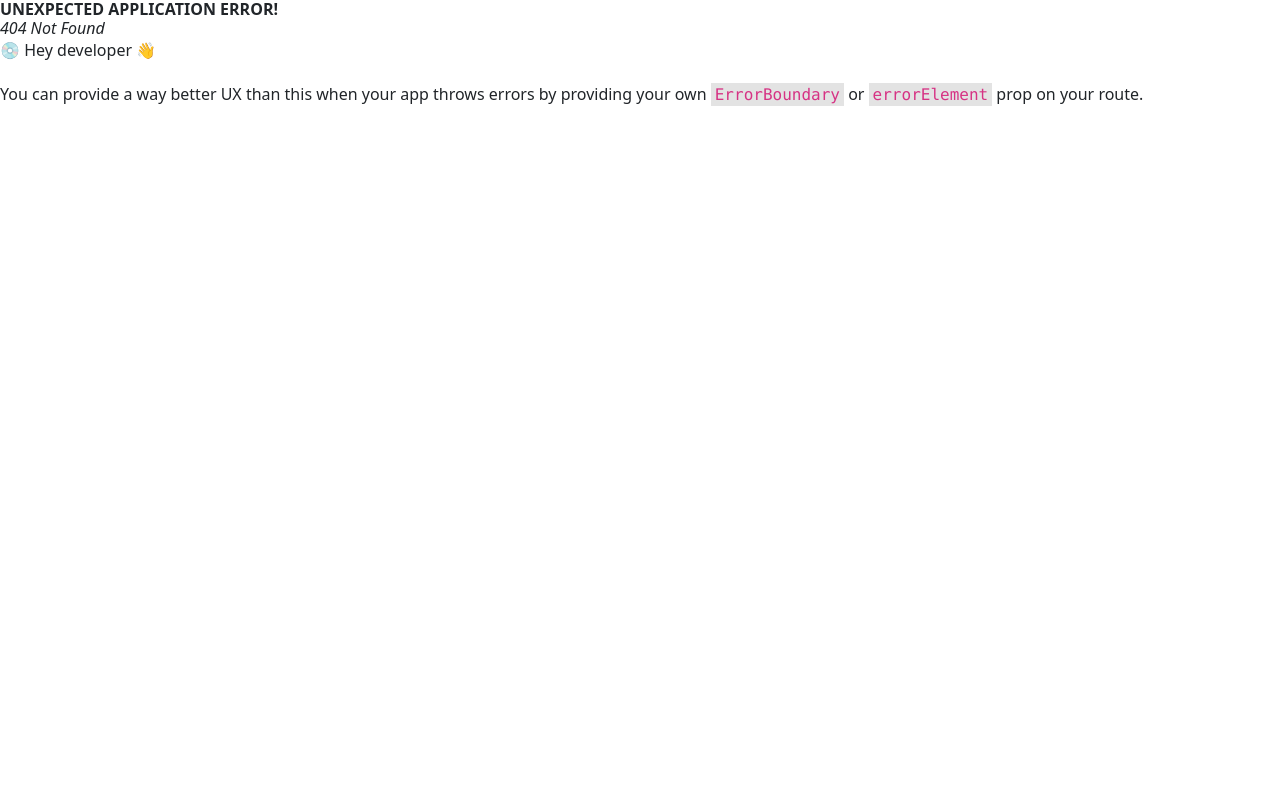
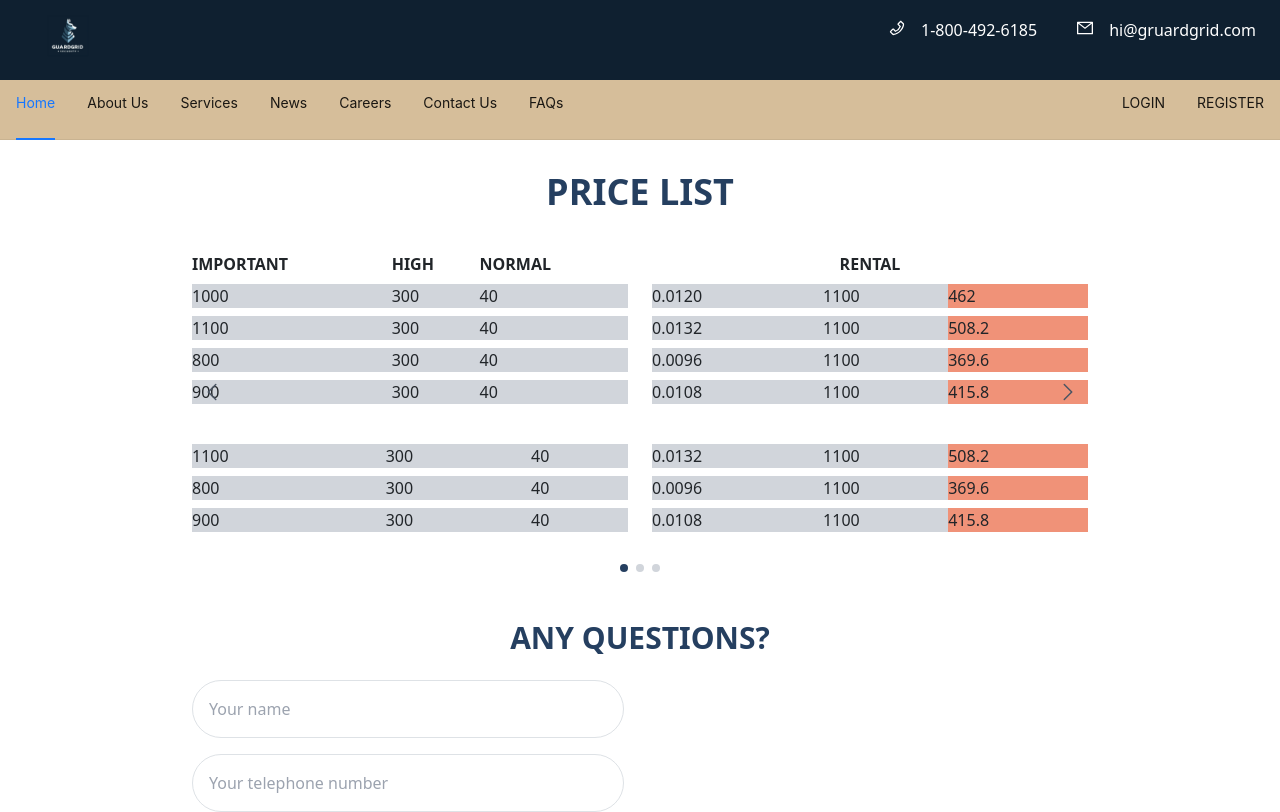
Before and after one commit to MockprojectGr3/MockProject_072024_Gr3_FE, a React (Vite) app: page /price-list in a window 1280 px wide. Before the commit this address had no page. Shown: the top 812 px of the page. Built offline with nearby package versions, Linux system fonts and the light colour scheme.

Commit message:
feat/price-list_HTNgan

```diff
--- a/package.json
+++ b/package.json
@@ -16,14 +16,15 @@
   "dependencies": {
     "@ant-design/icons": "^5.3.7",
     "@fortawesome/fontawesome-free": "6.6.0",
+    "@heroicons/react": "^2.1.5",
     "antd": "5.19.0",
     "autoprefixer": "10.4.20",
     "axios": "^1.6.8",
     "bootstrap": "5.0.1",
     "cors": "2.8.5",
     "exact": "^1.0.1",
-    "react": "18.3.1",
-    "react-dom": "18.3.1",
+    "react": "^18.3.1",
+    "react-dom": "^18.3.1",
     "react-router-dom": "6.24.0",
     "tailwindcss": "3.4.4"
   },
--- /dev/null
+++ b/src/component_page/page/price_list.jsx
@@ -0,0 +1,157 @@
+import React, { useState } from 'react';
+import { ChevronLeftIcon, ChevronRightIcon } from '@heroicons/react/24/solid';
+
+const PriceList = () => {
+  const [currentSlide, setCurrentSlide] = useState(0);
+  const totalSlides = 3;
+
+  const nextSlide = () => {
+    setCurrentSlide((prev) => (prev + 1) % totalSlides);
+  };
+
+  const prevSlide = () => {
+    setCurrentSlide((prev) => (prev - 1 + totalSlides) % totalSlides);
+  };
+
+  const priceData = [
+    [
+      { important: 1000, high: 300, normal: 40, rental: 0.012, rentalPrice: 1100, total: 462 },
+      { important: 1100, high: 300, normal: 40, rental: 0.0132, rentalPrice: 1100, total: 508.2 },
+      { important: 800, high: 300, normal: 40, rental: 0.0096, rentalPrice: 1100, total: 369.6 },
+      { important: 900, high: 300, normal: 40, rental: 0.0108, rentalPrice: 1100, total: 415.8 },
+      { important: 1000, high: 300, normal: 40, rental: 0.012, rentalPrice: 1100, total: 462 },
+      { important: 1100, high: 300, normal: 40, rental: 0.0132, rentalPrice: 1100, total: 508.2 },
+      { important: 800, high: 300, normal: 40, rental: 0.0096, rentalPrice: 1100, total: 369.6 },
+    ],
+    [
+      { important: 3000, high: 400, normal: 20, rental: 0.024, rentalPrice: 1000, total: 840 },
+      { important: 4000, high: 300, normal: 20, rental: 0.024, rentalPrice: 1000, total: 840 },
+      { important: 4000, high: 400, normal: 20, rental: 0.032, rentalPrice: 1000, total: 1120 },
+      { important: 900, high: 300, normal: 40, rental: 0.0108, rentalPrice: 1100, total: 415.8 },
+      { important: 3000, high: 400, normal: 20, rental: 0.024, rentalPrice: 1000, total: 840 },
+      { important: 4000, high: 300, normal: 20, rental: 0.024, rentalPrice: 1000, total: 840 },
+      { important: 4000, high: 400, normal: 20, rental: 0.032, rentalPrice: 1000, total: 1120 },
+    ],
+    [
+      { important: 3000, high: 400, normal: 20, rental: 0.024, rentalPrice: 1000, total: 840 },
+      { important: 4000, high: 300, normal: 20, rental: 0.024, rentalPrice: 1000, total: 840 },
+      { important: 4000, high: 400, normal: 20, rental: 0.032, rentalPrice: 1000, total: 1120 },
+      { important: 900, high: 300, normal: 40, rental: 0.0108, rentalPrice: 1100, total: 415.8 },
+      { important: 3000, high: 400, normal: 20, rental: 0.024, rentalPrice: 1000, total: 840 },
+      { important: 4000, high: 300, normal: 20, rental: 0.024, rentalPrice: 1000, total: 840 },
+      { important: 4000, high: 400, normal: 20, rental: 0.032, rentalPrice: 1000, total: 1120 },
+    ]
+  ];
+
+  const renderPriceTable = (data, showHeader, showUSD, rowIndexStart, rowIndexEnd) => (
+    <table className="w-full border-separate" style={{ borderSpacing: '0 8px' }}>
+      {showHeader && (
+        <thead>
+          <tr className="text-left">
+            <th className="font-semibold">IMPORTANT</th>
+            <th className="font-semibold">HIGH</th>
+            <th className="font-semibold">NORMAL</th>
+          </tr>
+        </thead>
+      )}
+      <tbody>
+        {data.slice(rowIndexStart, rowIndexEnd).map((price, index) => (
+          <tr key={index} className='bg-gray-300'>
+            <td>{price.important}</td>
+            <td>{price.high}</td>
+            <td>{price.normal}</td>
+          </tr>
+        ))}
+      </tbody>
+    </table>
+  );
+
+  const renderRentalTable = (data, showHeader, rowIndexStart, rowIndexEnd) => (
+    <table className="w-full border-separate" style={{ borderSpacing: '0 8px' }}>
+      {showHeader && (
+        <thead>
+          <tr className="text-center">
+            <th className="font-semibold" colSpan="3">RENTAL</th>
+          </tr>
+        </thead>
+      )}
+      <tbody>
+        {data.slice(rowIndexStart, rowIndexEnd).map((price, index) => (
+          <tr key={index} className='bg-gray-300'>
+            <td>{price.rental.toFixed(4)}</td>
+            <td>{price.rentalPrice}</td>
+            <td className="bg-[#F09278]">{price.total}</td>
+          </tr>
+        ))}
+      </tbody>
+    </table>
+  );
+
+  return (
+    <div className="p-8 font-sans">
+      <h1 className="text-4xl font-bold mb-8 text-center text-[#253F60]">PRICE LIST</h1>
+
+      <div className="relative">
+        <button onClick={prevSlide} className="ml-12 absolute left-6 top-1/2 transform -translate-y-1/2 z-10 px-12">
+          <ChevronLeftIcon className="ml-12 h-6 w-6 text-gray-600" />
+        </button>
+
+        <div className="max-w-4xl mx-auto overflow-hidden">
+          <div className="flex transition-transform duration-300 ease-in-out" style={{ transform: `translateX(-${currentSlide * 100}%)` }}>
+            {priceData.map((data, index) => (
+              <div key={index} className="w-full flex-shrink-0 grid grid-cols-2 gap-4">
+                <div>
+                  {renderPriceTable(data, true, true, 0, 4)}
+                  <div className="mt-4">
+                    {renderPriceTable(data, false, false, 1, 4)}
+                  </div>
+                </div>
+                <div>
+                  {renderRentalTable(data, true, 0, 4)}
+                  <div className="mt-4">
+                    {renderRentalTable(data, false, 1, 4)}
+                  </div>
+                </div>
+              </div>
+            ))}
+          </div>
+        </div>
+
+        <button onClick={nextSlide} className="mr-12 absolute right-6 top-1/2 transform -translate-y-1/2 z-10 px-12">
+          <ChevronRightIcon className="mr-12 h-6 w-6 text-gray-600" />
+        </button>
+      </div>
+
+      <div className="flex justify-center mt-4">
+        {priceData.map((_, index) => (
+          <div
+            key={index}
+            className={`h-2 w-2 mx-1 rounded-full ${currentSlide === index ? 'bg-[#253F60]' : 'bg-gray-300'}`}
+          />
+        ))}
+      </div>
+
+      <div className="max-w-4xl mx-auto ">
+      <h2 className="text-3xl font-bold mt-12 mb-6 text-center text-[#253F60]">ANY QUESTIONS?</h2>
+
+      <div className="flex flex-col md:flex-row">
+        <form className="space-y-4 flex-1">
+          <input type="text" placeholder="Your name" className="w-full p-3 border border-[#728BAD] rounded-full" />
+          <input type="tel" placeholder="Your telephone number" className="w-full p-3 border border-[#728BAD] rounded-full" />
+          <textarea placeholder="Your question" className="w-full p-3 border border-[#728BAD] rounded-lg h-32" />
+          <button type="submit" className="bg-[#728BAD] text-white px-6 py-3 rounded-full font-semibold">Send</button>
+        </form>
+
+        <div className="flex-1 mt-4 md:mt-0 md:ml-8 flex items-center">
+          <p className="text-lg">
+            Write to us and we will be sure to answer all your questions and give you a comprehensive consultation.
+          </p>
+        </div>
+      </div>
+      </div>
+
+    </div>
+  );
+};
+
+export default PriceList;
--- a/src/router_page.jsx
+++ b/src/router_page.jsx
@@ -22,6 +22,7 @@ import ChooseServices from './component_page/page/choose_services.jsx'
 import News_DeTail_Page from './component_page/page/news_detail.jsx'
 import FeedbackPage from './component_page/page/feedback.jsx'
 import Training from './component_page/page/training.jsx'
+import PriceList from './component_page/page/price_list.jsx'
 
 
 const router = createBrowserRouter([
@@ -84,6 +85,10 @@ const router = createBrowserRouter([
       {
         path: "training",
         element: <Training />
+      },
+      {
+        path: "price-list",
+        element: <PriceList />
       }
     ]
   }
--- a/tailwind.config.js
+++ b/tailwind.config.js
@@ -1,7 +1,7 @@
 /** @type {import('tailwindcss').Config} */
 export default {
-    purge: ['./src/**/*.{js,jsx,ts,tsx}', './public/index.html'],
-    darkMode: false, // or 'media' or 'class'
+  content: ['./src/**/*.{js,jsx,ts,tsx}', './public/index.html'],
+    darkMode: 'media', // or 'media' or 'class'
     theme: {
       extend: {},
     },
```
Also changed, not shown: 1 other file (tests, documents, lock files or other folders).
